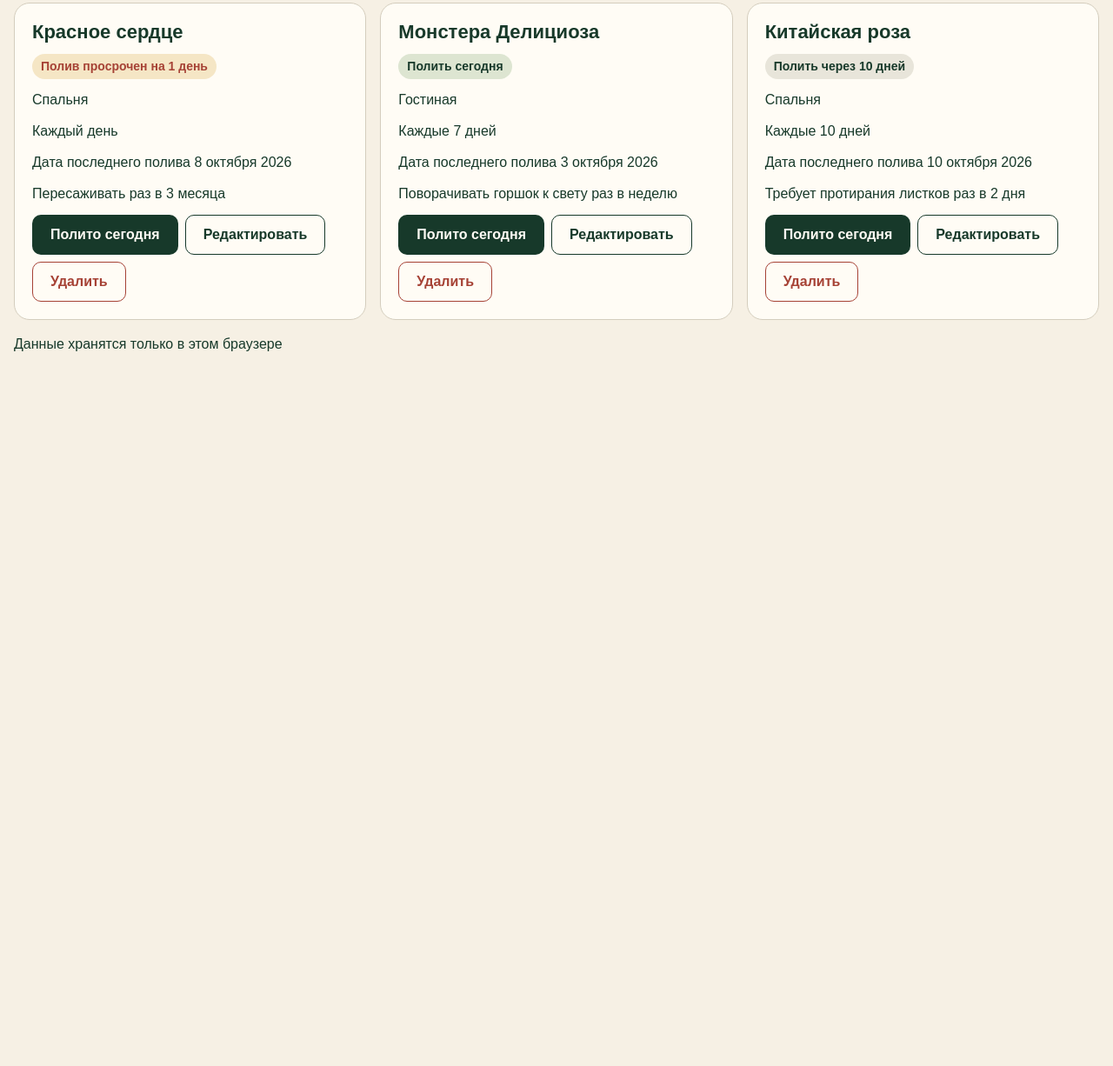
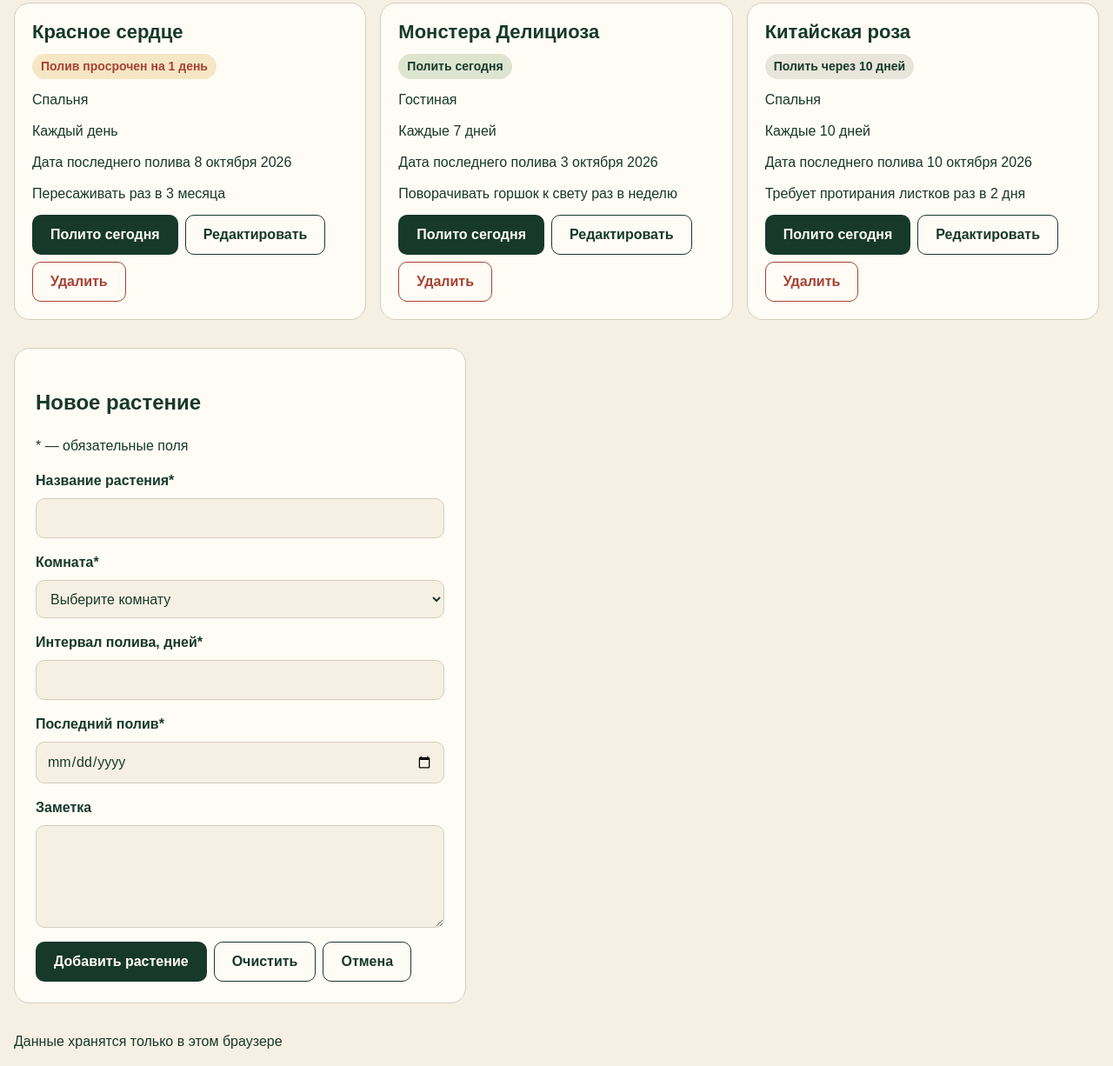
Before and after one commit to Kishkinev/home-plant-catalog, a website built with Vite: page index.html in a window 1280 px wide. Shown: the part 875-2101 px from the top of the page at 87% size. Before the commit the page ends 1299 px from the top, so only its background shows below. Built offline with nearby package versions, Linux system fonts and the light colour scheme.

Commit message:
Форма добавления

```diff
--- a/index.html
+++ b/index.html
@@ -133,6 +133,67 @@
           </article>
         </div>
       </section>
+      <section class="plant-editor">
+        <h2>Новое растение</h2>
+        <p>* — обязательные поля</p>
+        <form id="plant-form" class="plant-form">
+          <div class="form-field">
+            <label for="plant-name">Название растения*</label>
+            <input type="text" name="name" id="plant-name" required />
+          </div>
+          <div class="form-field">
+            <label for="plant-room">Комната*</label>
+            <select name="room" id="plant-room" required>
+              <option value="">Выберите комнату</option>
+              <option value="Гостиная">Гостиная</option>
+              <option value="Спальня">Спальня</option>
+              <option value="Кухня">Кухня</option>
+              <option value="Кабинет">Кабинет</option>
+              <option value="Прихожая">Прихожая</option>
+              <option value="Ванная">Ванная</option>
+              <option value="Балкон">Балкон</option>
+              <option value="Другое">Другое</option>
+            </select>
+          </div>
+          <div class="form-field">
+            <label for="plant-interval">Интервал полива, дней*</label>
+            <input
+              type="number"
+              min="1"
+              max="90"
+              step="1"
+              name="wateringIntervalDays"
+              id="plant-interval"
+              required
+            />
+          </div>
+          <div class="form-field">
+            <label for="plant-last-watered">Последний полив*</label>
+            <input
+              type="date"
+              name="lastWateredOn"
+              id="plant-last-watered"
+              required
+            />
+          </div>
+          <div class="form-field">
+            <label for="plant-note">Заметка</label>
+            <textarea
+              rows="4"
+              maxlength="240"
+              name="note"
+              id="plant-note"
+            ></textarea>
+          </div>
+          <div class="plant-form__actions">
+            <button type="submit" class="button button--primary">
+              Добавить растение
+            </button>
+            <button type="reset" class="button button--edit">Очистить</button>
+            <button type="button" class="button button--edit">Отмена</button>
+          </div>
+        </form>
+      </section>
     </main>
     <footer class="container">
       <p>Данные хранятся только в этом браузере</p>
--- a/src/style.css
+++ b/src/style.css
@@ -72,7 +72,10 @@ textarea {
   color: var(--color-surface);
 }
 
-.button:focus-visible {
+.button:focus-visible,
+.form-field input:focus-visible,
+.form-field select:focus-visible,
+.form-field textarea:focus-visible {
   outline: 3px solid var(--color-focus);
   outline-offset: 3px;
 }
@@ -190,6 +193,52 @@ textarea {
   background-color: var(--color-care-today);
 }
 
+.plant-editor {
+  max-width: 520px;
+  margin-block: 32px;
+  padding: 24px;
+  background-color: var(--color-surface);
+  border: 1px solid var(--color-border);
+  border-radius: 18px;
+}
+
+.plant-form {
+  display: grid;
+  gap: 16px;
+}
+
+.form-field {
+  display: grid;
+  gap: 8px;
+}
+
+.form-field input,
+.form-field select,
+.form-field textarea {
+  width: 100%;
+  min-width: 0;
+  min-height: 44px;
+  padding: 10px 12px;
+  border: 1px solid var(--color-border);
+  border-radius: 10px;
+  background-color: var(--color-background);
+  color: var(--color-text);
+}
+
+.form-field label {
+  font-weight: 700;
+}
+
+.form-field textarea {
+  resize: vertical;
+}
+
+.plant-form__actions {
+  display: flex;
+  flex-wrap: wrap;
+  gap: 8px;
+}
+
 @media (min-width: 700px) {
   .plant-grid {
     grid-template-columns: repeat(2, minmax(0, 1fr));
```
